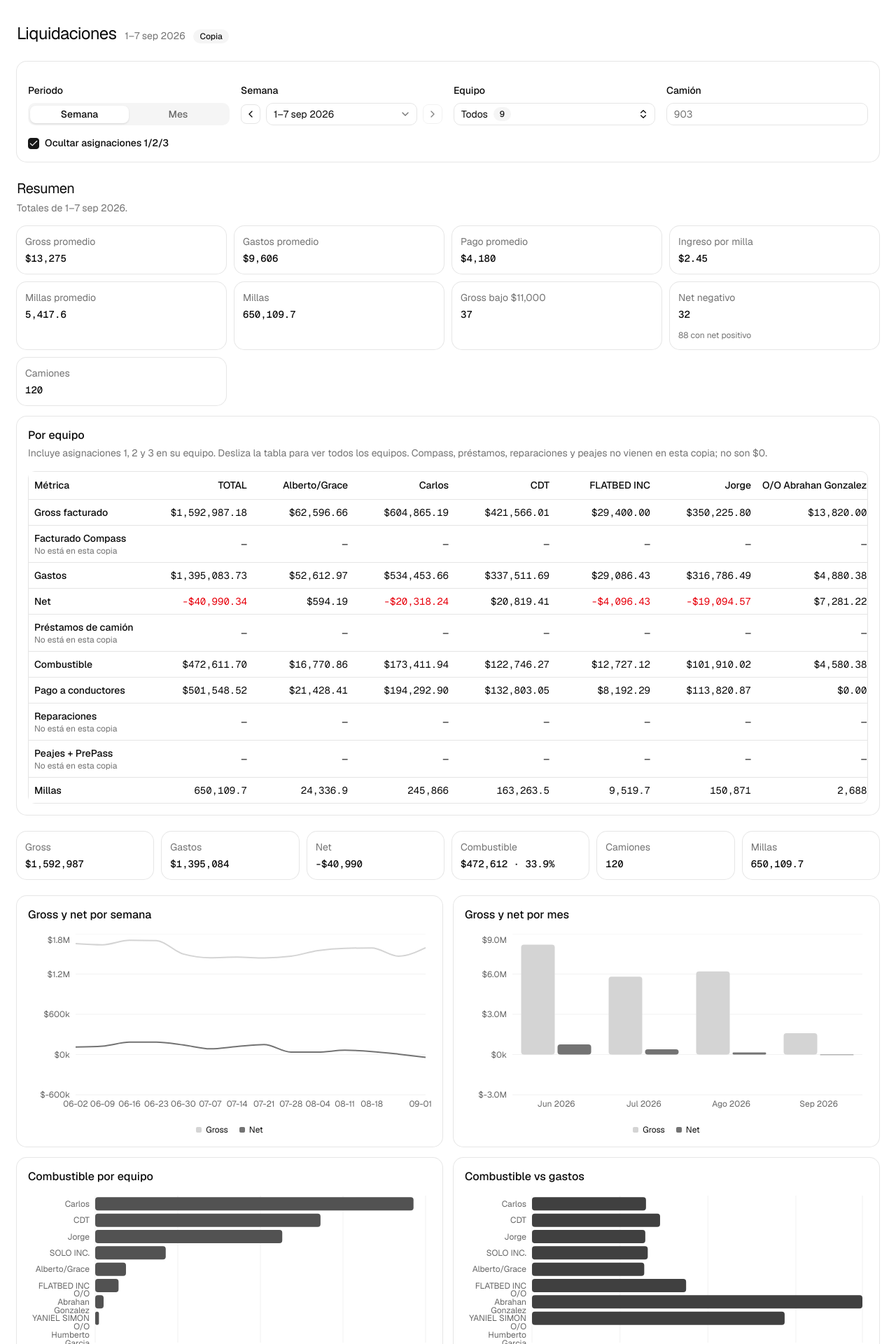
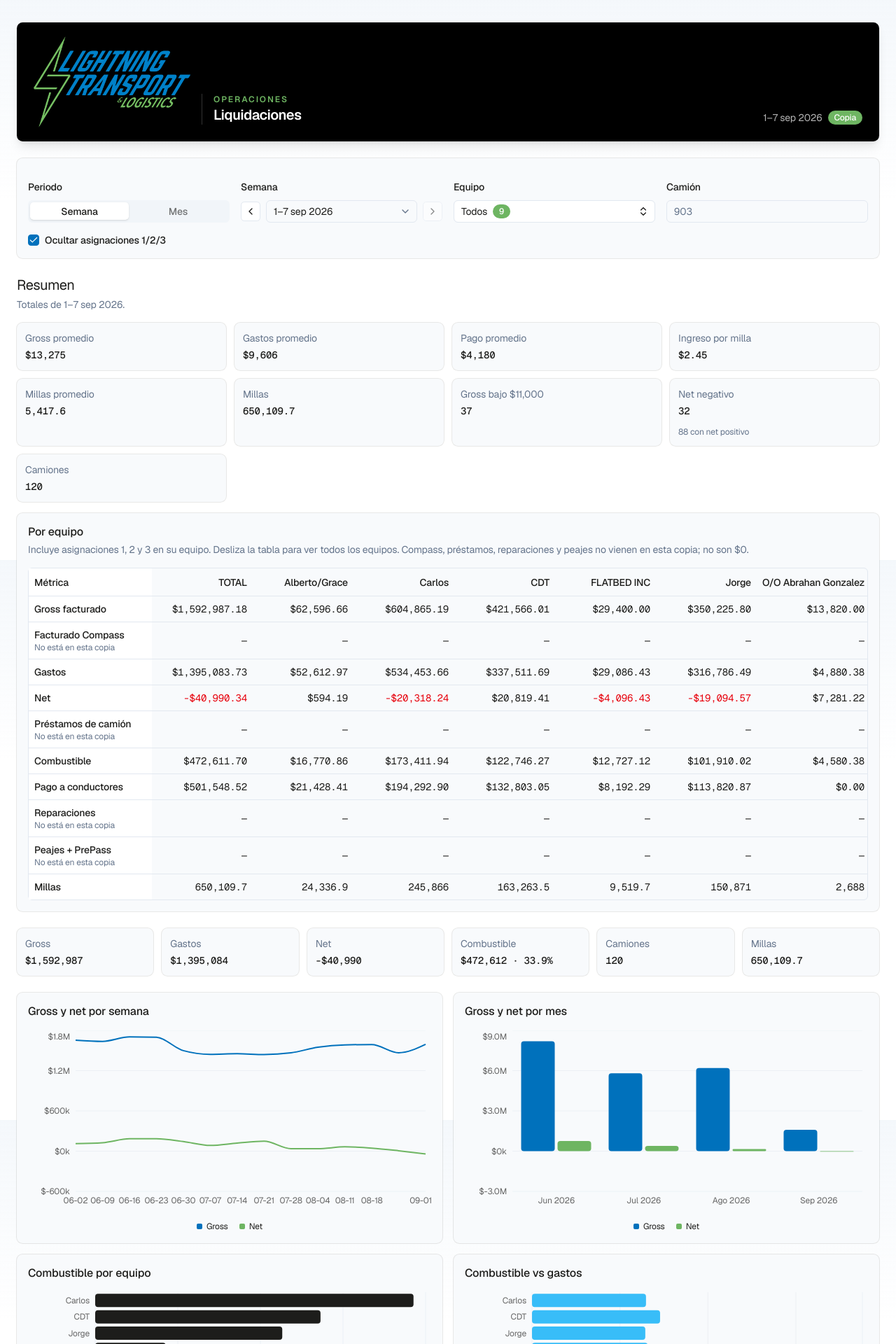
Before and after one commit to lightningtransport/data-reporting-kit, a Next.js app in the folder apps/reporting-dashboard/: page / in a window 1280 px wide. Shown: the top 1920 px of the page at 70% size. Built offline with nearby package versions, Linux system fonts and the light colour scheme.

Commit message:
Brand settlement dashboard for Lightning

```diff
--- a/apps/reporting-dashboard/src/app/globals.css
+++ b/apps/reporting-dashboard/src/app/globals.css
@@ -50,71 +50,39 @@
 
 :root {
   --background: oklch(1 0 0);
-  --foreground: oklch(0.145 0 0);
-  --card: oklch(1 0 0);
-  --card-foreground: oklch(0.145 0 0);
+  --foreground: oklch(0.23 0.0038 106.6929);
+  --card: oklch(0.9842 0.0034 247.8575);
+  --card-foreground: oklch(0.23 0.0038 106.6929);
   --popover: oklch(1 0 0);
-  --popover-foreground: oklch(0.145 0 0);
-  --primary: oklch(0.205 0 0);
-  --primary-foreground: oklch(0.985 0 0);
-  --secondary: oklch(0.97 0 0);
-  --secondary-foreground: oklch(0.205 0 0);
-  --muted: oklch(0.97 0 0);
-  --muted-foreground: oklch(0.556 0 0);
-  --accent: oklch(0.97 0 0);
-  --accent-foreground: oklch(0.205 0 0);
+  --popover-foreground: oklch(0.23 0.0038 106.6929);
+  --primary: oklch(0.5358 0.1444 248.0435);
+  --primary-foreground: oklch(1 0 0);
+  --secondary: oklch(0.7062 0.1363 140.8559);
+  --secondary-foreground: oklch(1 0 0);
+  --muted: oklch(0.9683 0.0069 247.8956);
+  --muted-foreground: oklch(0.5544 0.0407 257.4166);
+  --accent: oklch(0.9514 0.025 236.8242);
+  --accent-foreground: oklch(0.5358 0.1444 248.0435);
   --destructive: oklch(0.577 0.245 27.325);
-  --border: oklch(0.922 0 0);
-  --input: oklch(0.922 0 0);
-  --ring: oklch(0.708 0 0);
-  --chart-1: oklch(0.87 0 0);
-  --chart-2: oklch(0.556 0 0);
-  --chart-3: oklch(0.439 0 0);
-  --chart-4: oklch(0.371 0 0);
-  --chart-5: oklch(0.269 0 0);
-  --radius: 0.625rem;
-  --sidebar: oklch(0.985 0 0);
-  --sidebar-foreground: oklch(0.145 0 0);
-  --sidebar-primary: oklch(0.205 0 0);
-  --sidebar-primary-foreground: oklch(0.985 0 0);
-  --sidebar-accent: oklch(0.97 0 0);
-  --sidebar-accent-foreground: oklch(0.205 0 0);
-  --sidebar-border: oklch(0.922 0 0);
-  --sidebar-ring: oklch(0.708 0 0);
-}
-
-.dark {
-  --background: oklch(0.145 0 0);
-  --foreground: oklch(0.985 0 0);
-  --card: oklch(0.205 0 0);
-  --card-foreground: oklch(0.985 0 0);
-  --popover: oklch(0.205 0 0);
-  --popover-foreground: oklch(0.985 0 0);
-  --primary: oklch(0.922 0 0);
-  --primary-foreground: oklch(0.205 0 0);
-  --secondary: oklch(0.269 0 0);
-  --secondary-foreground: oklch(0.985 0 0);
-  --muted: oklch(0.269 0 0);
-  --muted-foreground: oklch(0.708 0 0);
-  --accent: oklch(0.269 0 0);
-  --accent-foreground: oklch(0.985 0 0);
-  --destructive: oklch(0.704 0.191 22.216);
-  --border: oklch(1 0 0 / 10%);
-  --input: oklch(1 0 0 / 15%);
-  --ring: oklch(0.556 0 0);
-  --chart-1: oklch(0.87 0 0);
-  --chart-2: oklch(0.556 0 0);
-  --chart-3: oklch(0.439 0 0);
-  --chart-4: oklch(0.371 0 0);
-  --chart-5: oklch(0.269 0 0);
-  --sidebar: oklch(0.205 0 0);
-  --sidebar-foreground: oklch(0.985 0 0);
-  --sidebar-primary: oklch(0.488 0.243 264.376);
-  --sidebar-primary-foreground: oklch(0.985 0 0);
-  --sidebar-accent: oklch(0.269 0 0);
-  --sidebar-accent-foreground: oklch(0.985 0 0);
-  --sidebar-border: oklch(1 0 0 / 10%);
-  --sidebar-ring: oklch(0.556 0 0);
+  --border: oklch(0.9288 0.0126 255.5078);
+  --input: oklch(0.9288 0.0126 255.5078);
+  --ring: oklch(0.5358 0.1444 248.0435);
+  --chart-1: oklch(0.5358 0.1444 248.0435);
+  --chart-2: oklch(0.7062 0.1363 140.8559);
+  --chart-3: oklch(0.23 0.0038 106.6929);
+  --chart-4: oklch(0.7535 0.139 232.6615);
+  --chart-5: oklch(0.8493 0.2073 128.8497);
+  --radius: 0.375rem;
+  --sidebar: oklch(0.9842 0.0034 247.8575);
+  --sidebar-foreground: oklch(0.23 0.0038 106.6929);
+  --sidebar-primary: oklch(0.5358 0.1444 248.0435);
+  --sidebar-primary-foreground: oklch(1 0 0);
+  --sidebar-accent: oklch(0.9514 0.025 236.8242);
+  --sidebar-accent-foreground: oklch(0.5358 0.1444 248.0435);
+  --sidebar-border: oklch(0.9288 0.0126 255.5078);
+  --sidebar-ring: oklch(0.5358 0.1444 248.0435);
+  --shadow-color: hsl(215 32% 21% / 0.1);
+  --shadow-card: 0 4px 10px -3px var(--shadow-color), 0 1px 2px -4px var(--shadow-color);
 }
 
 @layer base {
@@ -123,8 +91,14 @@
   }
   body {
     @apply bg-background text-foreground;
+    background-image: linear-gradient(180deg, oklch(0.977 0.006 247.8) 0, transparent 18rem);
+    letter-spacing: -0.01em;
   }
   html {
     @apply font-sans;
   }
+
+  [data-slot="card"] {
+    box-shadow: var(--shadow-card);
+  }
 }
--- a/apps/reporting-dashboard/src/app/layout.tsx
+++ b/apps/reporting-dashboard/src/app/layout.tsx
@@ -14,7 +14,7 @@ const geistMono = Geist_Mono({
 })
 
 export const metadata: Metadata = {
-  title: "Liquidaciones",
+  title: "Liquidaciones | Lightning Transportation",
   description: "Liquidaciones semanales Lightning Transportation.",
 }
 
--- a/apps/reporting-dashboard/src/components/settlement-dashboard.tsx
+++ b/apps/reporting-dashboard/src/components/settlement-dashboard.tsx
@@ -2,6 +2,7 @@
 
 import { useMemo, useState } from "react"
 import { ChevronLeftIcon, ChevronRightIcon } from "lucide-react"
+import Image from "next/image"
 
 import { ExecutiveSummary } from "@/components/executive-summary"
 import { OwnerMultiSelect } from "@/components/owner-multi-select"
@@ -152,12 +153,30 @@ export function SettlementDashboard({ data }: { data: SettlementPayload }) {
 
   return (
     <div className="mx-auto flex w-full max-w-7xl flex-col gap-6 px-4 py-6 md:px-6 md:py-8">
-      <header className="flex flex-wrap items-baseline gap-x-3 gap-y-1">
-        <h1 className="font-heading text-2xl tracking-tight">Liquidaciones</h1>
-        <p className="text-muted-foreground text-sm">{scope}</p>
-        {data.meta.live ? null : (
-          <Badge variant="secondary">Copia</Badge>
-        )}
+      <header className="flex flex-col gap-4 rounded-xl bg-black px-4 py-5 shadow-lg sm:flex-row sm:items-end sm:justify-between sm:px-6">
+        <div className="flex flex-wrap items-end gap-x-4 gap-y-2">
+          <Image
+            src="/lightning-transport-logo.png"
+            alt="Lightning Transportation & Logistics"
+            width={1536}
+            height={894}
+            priority
+            sizes="(max-width: 640px) 210px, 280px"
+            className="h-auto w-48 sm:w-56"
+          />
+          <div className="mb-1 border-l border-white/20 pl-4">
+            <p className="text-secondary text-xs font-semibold tracking-[0.16em] uppercase">
+              Operaciones
+            </p>
+            <h1 className="font-heading text-xl font-semibold tracking-tight text-white">
+              Liquidaciones
+            </h1>
+          </div>
+        </div>
+        <div className="flex items-center gap-2 sm:mb-1">
+          <p className="text-sm text-white/70">{scope}</p>
+          {data.meta.live ? null : <Badge variant="secondary">Copia</Badge>}
+        </div>
       </header>
 
       <Card>
```
Also changed, not shown: apps/reporting-dashboard/public/lightning-transport-logo.png (added).
